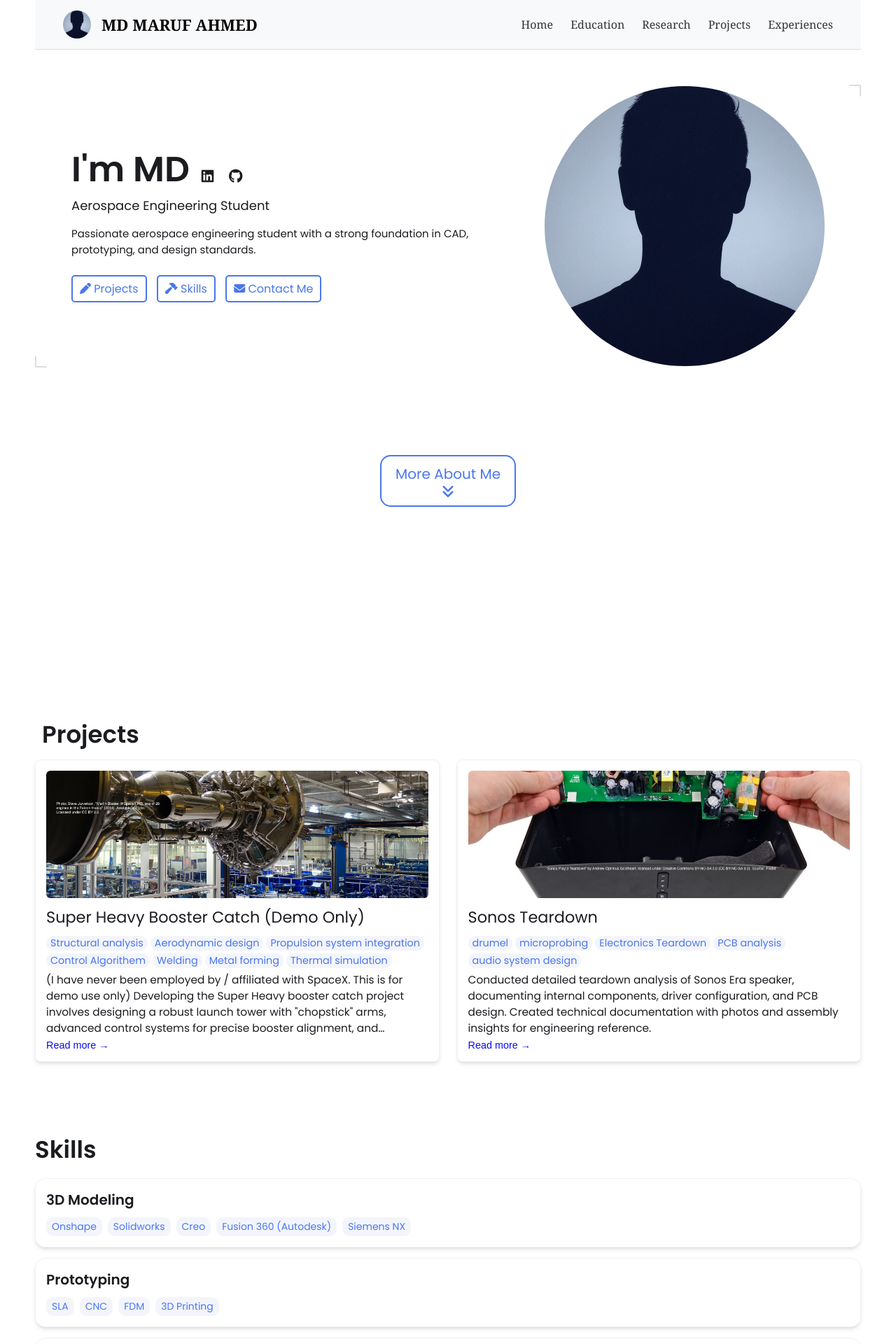
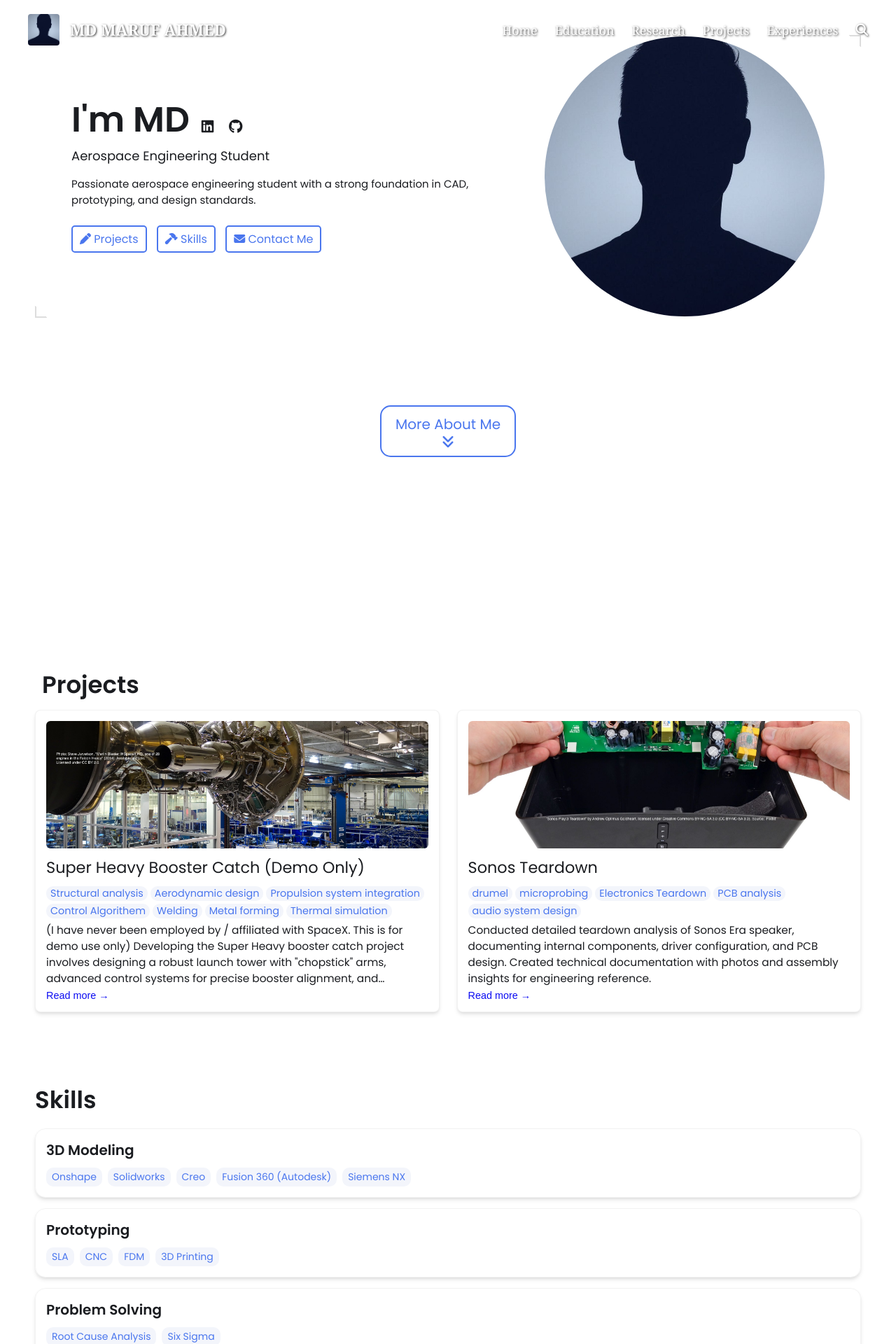
Before and after one commit to maruf066/maruf066.github.io, a Jekyll site: the page built from index.html, in a window 1280 px wide. Shown: the top 1920 px of the page at 70% size. Built offline with Jekyll 4.4.1, drawn with Linux system fonts in a browser that asks for light colours.

Commit message:
Update navbar.html

```diff
--- a/_includes/navbar.html
+++ b/_includes/navbar.html
@@ -1,69 +1,22 @@
 <!-- _includes/navbar.html -->
-<style>
-    /* Force layout using a custom ID that template CSS won't override */
-    #custom-navbar {
-        display: flex !important;
-        justify-content: space-between !important;
-        align-items: center !important;
-        background-color: #f8f9fa !important;
-        padding: 15px 40px !important;
-        border-bottom: 1px solid #ddd !important;
-        font-family: Georgia, 'Times New Roman', serif !important;
-        width: 100% !important;
-        box-sizing: border-box !important;
-    }
+<div style="position: absolute !important; top: 0 !important; left: 0 !important; width: 100% !important; z-index: 1000 !important; display: flex !important; justify-content: space-between !important; align-items: center !important; padding: 20px 40px !important; box-sizing: border-box !important; background: transparent !important;">
 
-    #custom-navbar .nav-left {
-        display: flex !important;
-        align-items: center !important;
-        gap: 15px !important;
-    }
-
-    #custom-navbar .nav-left img {
-        width: 40px !important;
-        height: 40px !important;
-        border-radius: 50% !important;
-        object-fit: cover !important;
-        display: block !important;
-    }
-
-    #custom-navbar .nav-left a {
-        font-size: 1.4rem !important;
-        font-weight: bold !important;
-        color: #000 !important; /* Forces black text */
-        text-decoration: none !important;
-    }
-
-    #custom-navbar .nav-right {
-        display: flex !important;
-        align-items: center !important;
-        gap: 25px !important;
-    }
-
-    #custom-navbar .nav-right a {
-        font-size: 1rem !important;
-        color: #333 !important;
-        text-decoration: none !important;
-        font-family: Georgia, 'Times New Roman', serif !important;
-    }
-
-    #custom-navbar .nav-right a:hover {
-        text-decoration: underline !important;
-    }
-</style>
-
-<div id="custom-navbar">
-    <div class="nav-left">
-        <!-- Ensure this path exactly matches your profile picture -->
-        <img src="{{ site.baseurl }}/assets/images/profile-image/avatar.jpeg" alt="Profile">
-        <a href="{{ site.baseurl }}/">MD MARUF AHMED</a>
+    <!-- Left Side: Avatar + Name -->
+    <div style="display: flex !important; align-items: center !important; gap: 15px !important;">
+        <img src="{{ site.baseurl }}/assets/images/profile-image/avatar.jpeg" alt="Profile" style="width: 45px !important; height: 45px !important; border-radius: 4px !important; object-fit: cover !important; display: block !important;">
+        <a href="{{ site.baseurl }}/" style="font-size: 1.4rem !important; font-weight: bold !important; color: #ffffff !important; text-decoration: none !important; font-family: Georgia, 'Times New Roman', serif !important; text-shadow: 1px 1px 3px rgba(0,0,0,0.8) !important;">
+            MD MARUF AHMED
+        </a>
     </div>
 
-    <div class="nav-right">
-        <a href="{{ site.baseurl }}/">Home</a>
-        <a href="{{ site.baseurl }}/education/">Education</a>
-        <a href="{{ site.baseurl }}/research/">Research</a>
-        <a href="{{ site.baseurl }}/projects/">Projects</a>
-        <a href="{{ site.baseurl }}/experiences/">Experiences</a>
+    <!-- Right Side: Navigation Links -->
+    <div style="display: flex !important; align-items: center !important; gap: 25px !important;">
+        <a href="{{ site.baseurl }}/" style="font-size: 1.1rem !important; color: #ffffff !important; text-decoration: none !important; font-family: Georgia, 'Times New Roman', serif !important; text-shadow: 1px 1px 3px rgba(0,0,0,0.8) !important;">Home</a>
+        <a href="{{ site.baseurl }}/education/" style="font-size: 1.1rem !important; color: #ffffff !important; text-decoration: none !important; font-family: Georgia, 'Times New Roman', serif !important; text-shadow: 1px 1px 3px rgba(0,0,0,0.8) !important;">Education</a>
+        <a href="{{ site.baseurl }}/research/" style="font-size: 1.1rem !important; color: #ffffff !important; text-decoration: none !important; font-family: Georgia, 'Times New Roman', serif !important; text-shadow: 1px 1px 3px rgba(0,0,0,0.8) !important;">Research</a>
+        <a href="{{ site.baseurl }}/projects/" style="font-size: 1.1rem !important; color: #ffffff !important; text-decoration: none !important; font-family: Georgia, 'Times New Roman', serif !important; text-shadow: 1px 1px 3px rgba(0,0,0,0.8) !important;">Projects</a>
+        <a href="{{ site.baseurl }}/experiences/" style="font-size: 1.1rem !important; color: #ffffff !important; text-decoration: none !important; font-family: Georgia, 'Times New Roman', serif !important; text-shadow: 1px 1px 3px rgba(0,0,0,0.8) !important;">Experiences</a>
+        <!-- Optional: Search Icon -->
+        <i class="fa fa-search" style="color: #ffffff !important; font-size: 1.1rem !important; text-shadow: 1px 1px 3px rgba(0,0,0,0.8) !important;"></i>
     </div>
 </div>
```
